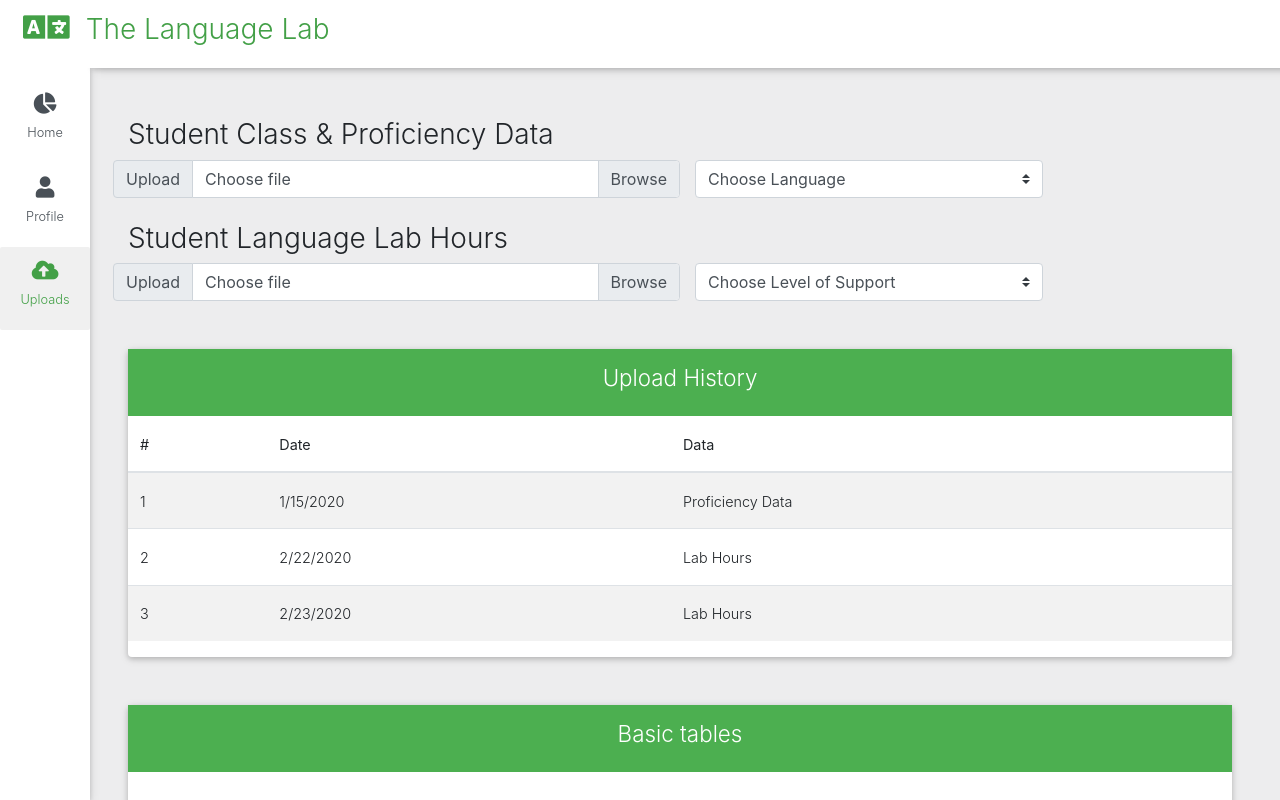
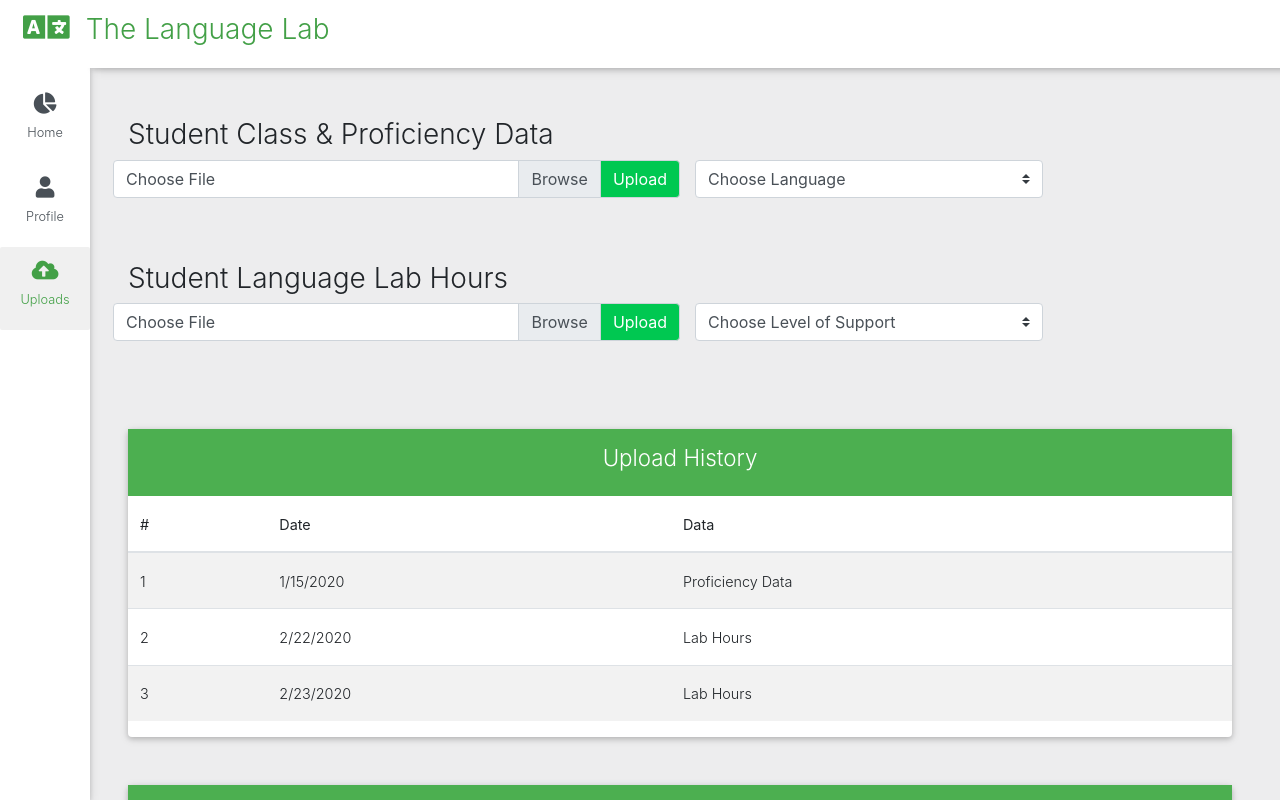
Before and after one commit to jason-engelbrecht/language-lab, a React app: page /uploads in a window 1280 px wide. Shown: the top 800 px of the page. Built offline with nearby package versions, Linux system fonts and the light colour scheme.

Commit message:
File upload - run npm i for new dependency

```diff
--- a/package.json
+++ b/package.json
@@ -17,6 +17,7 @@
     "babel-polyfill": "^6.26.0",
     "ejs": "^2.6.1",
     "express": "^4.16.3",
+    "express-fileupload": "^1.1.6",
     "mdbreact": "^4.25.0",
     "node-sass-middleware": "^0.11.0",
     "prop-types": "^15.6.2",
--- a/src/client/components/pages/sections/FileUploadSection.js
+++ b/src/client/components/pages/sections/FileUploadSection.js
@@ -1,26 +1,61 @@
-import React, {Component} from "react";
-import {MDBRow} from "mdbreact";
+import React, {Component, Fragment, useState } from "react";
+import axios from "axios";
 
-class FileUploadSection extends Component {
-    render(){
-        return(
-            <MDBRow class="mb-4">
-                <div className="input-group">
-                    <div className="input-group-prepend">
-                        <span className="input-group-text" id="upload-label">Upload</span>
+import {MDBCol, MDBRow} from "mdbreact";
+
+const FileUploadSection = () => {
+    // react hooks => generates methods?
+    const [file, setFile] = useState(''); // sets default
+    // sets the starting filename to "choose file"
+    const [filename, setFilename] = useState('Choose File');
+    const[uploadedFile, setUploadedFile] = useState({});
+
+    const onChange = e => {
+        // html file input allows multiples so stores as an array
+        setFile(e.target.files[0]);
+        // get the name property of the file
+        setFilename(e.target.files[0].name);
+    };
+
+    const onSubmit = async e => {
+        e.preventDefault();
+        const formData = new FormData();
+        // constant was created on server.js 'file', setting it with the hook setFile
+        formData.append('file', file);
+
+        try {
+            const res = await axios.post('/upload', formData, {
+                headers: {
+                    'Content-Type': 'multipart/form-data'
+                }
+            });
+            const {fileName, filePath} = res.data;
+            setUploadedFile( {fileName, filePath });
+        } catch(err) {
+            console.log(err);
+        }
+    };
+
+    return(
+        <Fragment>
+            <MDBRow className="mb-4">
+                <form className="input-group mb-3" onSubmit={onSubmit}>
+                    <div className="custom-file">
+                        {/*runs the 'onchange' function onchange*/}
+                        <input type="file" className="custom-file-input" id="inputGroupFile" onChange={onChange}/>
+                        {/* sets filename to the state of 'filename' variable */}
+                        <label className="custom-file-label" htmlFor="inputGroupFile"
+                               aria-describedby="inputGroupFileAddon">{filename}</label>
                     </div>
-                    <div className="custom-file">
-                        <form action="">
-                            <input type="file" className="file-upload" id="xlsx-upload"/>
-                            <label className="custom-file-label" htmlFor="xlsx-upload">Choose file</label>
-                            <input type="submit" name="Upload"/>
-                        </form>
+                    <div className="input-group-append">
+                        <input type="submit" value="Upload"
+                               className="input-group-text btn-success" id="inputGroupFileAddon" />
+                    </div>
+                </form>
+            </MDBRow>
+        </Fragment>
+    )
 
-                    </div>
-                </div>
-            </MDBRow>
-        )
-    }
-}
+};
 
 export default FileUploadSection;
```
Also changed, not shown: server.js (+19 -1 lines), .babelrc, 1 other file (tests, documents, lock files or other folders).
